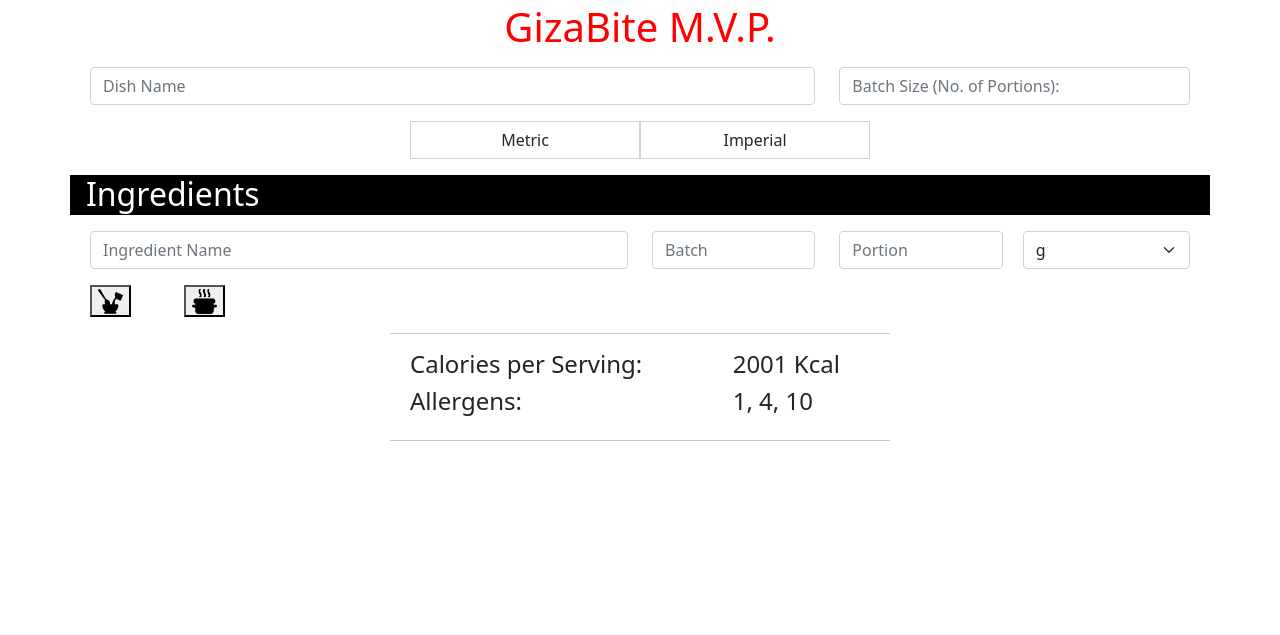
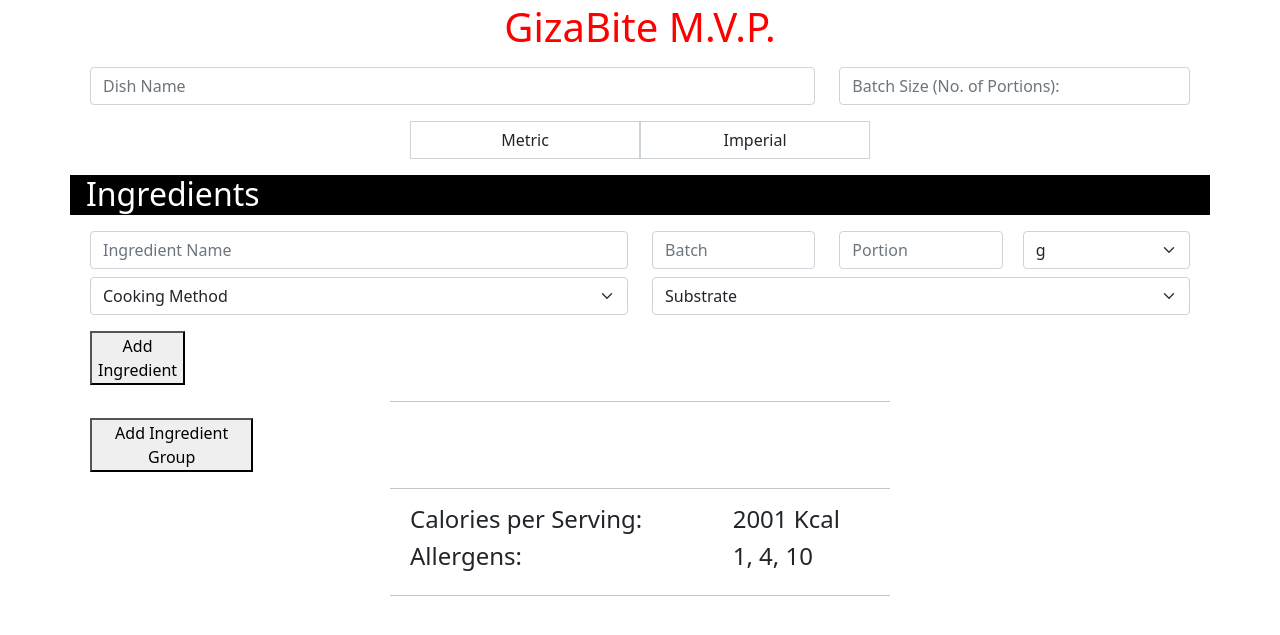
Before and after one commit to CathalDolan/GizaBiteMVP, a Django app: page / in a window 1280 px wide. Shown: the part 69-704 px from the top of the page. Run offline with Django 4.2, Linux system fonts and the light colour scheme.

Commit message:
Initial JS code for adding additional ingredient groups

```diff
--- a/home/static/js/home.js
+++ b/home/static/js/home.js
@@ -2,15 +2,21 @@ window.onload = function() {
     console.log('hi, it works!');
   }
 
+$("button").click(function() {
+    console.log("Button Clicked")
+    console.log(this.id)
+    alert(this.id); // or alert($(this).attr('id'));
+});
+
+var ingredient_id_counter = 1;
+var cooking_method_id_counter = 0;
 var ingredient_group_id_counter = 1;
-var ingredient_id_counter = 1;
-var cooking_method_id_counter = 1;
 
-function add_ingredient(){
-    console.log("Function Fires")
+function add_ingredient(obj){
+    console.log("Add Ingredient Function Fires")
     ingredient_id_counter+=1
-    console.log("Counter: ", ingredient_id_counter)
-    html = `<div class="container" id="add_ingredient_row'+ingredient_id_counter+'">\
+    console.log("Add Ingredient Counter: ", ingredient_id_counter)
+    html = '<div class="container" id="add_ingredient_row'+ingredient_id_counter+'">\
         <div class="row mx-2">\
             <div class="col-md-6 mt-2 col-12">\
                 <input type="text" class="form-control" name="dish_name" placeholder="Ingredient Name" aria-label="IngredientName"></input>\
@@ -29,60 +35,23 @@ function add_ingredient(){
                 </select>\
             </div>\
         </div>\
-    </div>`
+    </div>'
 
-    const cooking_insert = document.getElementById('new_cooking_method_container')
-    if (cooking_insert){
-        add_ingredient_group()
-    } else {
-        console.log("cooking method row No")
-        const form1 = document.getElementById('add_ingredient_container')
-        form1.innerHTML+= html
-    }
-}
+    alert(obj.id);
 
-function add_cooking_method(){
-    console.log("Function 2 Fires")
-    html = `<div class="row mx-2" id="add_cooking_method_row">\
-        <div class="col-md-6 mt-2 col-12">\
-            <select class="form-select" name="cooking_method">\
-                <option value="" disabled selected>Cooking Method</option>\
-                <option value="Boiled">Boiled</option>\
-                <option value="Deep Fried">Deep Fried</option>\
-                <option value="Baked">Baked</option>\
-            </select>\
-        </div>\
-        <div class="col-md-6 mt-2 col-12">\
-            <select class="form-select" name="substrate">\
-                <option value="" disabled selected>Substrate</option>\
-                <option value="Vegetable Oil">Vegetable Oil</option>\
-                <option value="Stock">Stock</option>\
-                <option value="Butter">Butter</option>\
-            </select>\
-        </div>\
-    </div>\
-    <hr class="max_width_500">\
-    <div id="new_add_ingredient_container"></div>\
-    <div id="new_cooking_method_container"></div>`
-    // The 2 divs above need to go elsewhere.
-
-    const cooking_insert = document.getElementById('new_cooking_method_container')
-    if (cooking_insert){
-        const form = document.getElementById('new_cooking_method_container')
+    const form = document.getElementById('add_ingredient_container_1')
     form.innerHTML+= html
-    } else {
-        const form1 = document.getElementById('add_cooking_method_row_1')
-        form1.innerHTML+= html
-    }
 }
 
 function add_ingredient_group(){
     console.log("add_ingredient_group Function Fires")
-    ingredient_id_counter+=1
-    console.log("Counter: ", ingredient_id_counter)
-    html = '<div class="container" id="add_ingredient_container">\
+    ingredient_group_id_counter+=1
+    cooking_method_id_counter+=1
+    console.log("Counter: ", ingredient_group_id_counter)
+    html = '<div id="ingredient_group_'+ingredient_group_id_counter+'">\
+                <div class="container" id="add_ingredient_container_'+ingredient_group_id_counter+'">\
                     <!-- Ingredient Details -->\
-        <div class="row mx-2" id="add_ingredient_row_1">\
+                    <div class="row mx-2" id="add_ingredient_row_'+ingredient_group_id_counter+'">\
                         <div class="col-md-6 mt-3 col-12">\
                             <input type="text" class="form-control" name="dish_name" placeholder="Ingredient Name" aria-label="IngredientName"></input>\
                         </div>\
@@ -102,11 +71,39 @@ function add_ingredient_group(){
                     </div>\
                 </div>\
                 <!-- Cooking Method -->\
-    <div class="container" id="add_cooking_method_row_1"></div>\
-    <div id="post_cooking_method_hr"></div>\
+                <div class="container" id="add_cooking_method_container_'+ingredient_group_id_counter+'">\
+                    <div class="row mx-2" id="add_cooking_method_row_'+ingredient_group_id_counter+'">\
+                        <div class="col-md-6 mt-2 col-12">\
+                            <select class="form-select" name="cooking_method">\
+                                <option value="" disabled selected>Cooking Method</option>\
+                                <option value="Boiled">Boiled</option>\
+                                <option value="Deep Fried">Deep Fried</option>\
+                                <option value="Baked">Baked</option>\
+                            </select>\
+                        </div>\
+                        <div class="col-md-6 mt-2 col-12">\
+                            <select class="form-select" name="substrate">\
+                                <option value="" disabled selected>Substrate</option>\
+                                <option value="Vegetable Oil">Vegetable Oil</option>\
+                                <option value="Stock">Stock</option>\
+                                <option value="Butter">Butter</option>\
+                            </select>\
+                        </div>\
+                    </div>\
+                </div>\
+                <!-- Add Ingredients & Cooking Section -->\
+                <div class="container element-container mx-auto">\
+                    <div class="row mt-3 mb-2 mx-2">\
+                        <div class="col-2 col-md-1 col-css">\
+                        <button id="add_ingredient_button_'+ingredient_group_id_counter+'" type="button" onclick="add_ingredient()">Add Ingredient</button>\
+                        </div>\
+                    </div>\
+                </div>\
+                <hr class="max_width_500">\
             </div>'
 
-    const form = document.getElementById('ingredient_group_2')
-    form.innerHTML+= html
+    const form = document.getElementById("ingredient_group_" + (ingredient_group_id_counter - 1)).insertAdjacentHTML('afterend', html);
+    console.log("ingredient_group_" + (ingredient_group_id_counter - 1))
+    // form.innerHTML+= html
 
 }
--- a/home/templates/home/index.html
+++ b/home/templates/home/index.html
@@ -45,7 +45,7 @@
                     <h2 class="ms-3">Ingredients</h2>
                 </div>
                 <div id="ingredient_group_1">
-                    <div class="container" id="add_ingredient_container">
+                    <div class="container" id="add_ingredient_container_1">
                         <!-- Ingredient Details -->
                         <div class="row mx-2" id="add_ingredient_row_1">
                             <div class="col-md-6 mt-3 col-12">
@@ -67,22 +67,45 @@
                         </div>
                     </div>
                     <!-- Cooking Method -->
-                    <div class="container" id="add_cooking_method_row_1"></div>
-                    <div id="post_cooking_method_hr"></div>
+                    <div class="container" id="add_cooking_method_container_1">
+                        <div class="row mx-2" id="add_cooking_method_row_1">
+                            <div class="col-md-6 mt-2 col-12">
+                                <select class="form-select" name="cooking_method">
+                                    <option value="" disabled selected>Cooking Method</option>
+                                    <option value="Boiled">Boiled</option>
+                                    <option value="Deep Fried">Deep Fried</option>
+                                    <option value="Baked">Baked</option>
+                                </select>
+                            </div>
+                            <div class="col-md-6 mt-2 col-12">
+                                <select class="form-select" name="substrate">
+                                    <option value="" disabled selected>Substrate</option>
+                                    <option value="Vegetable Oil">Vegetable Oil</option>
+                                    <option value="Stock">Stock</option>
+                                    <option value="Butter">Butter</option>
+                                </select>
+                            </div>
+                        </div>
+                    </div>
+                    <!-- Add Ingredients & Cooking Section -->
+                    <div class="container element-container mx-auto">
+                        <div class="row mt-3 mb-2 mx-2">
+                            <div class="col-2 col-md-1 col-css">
+                                <button id="add_ingredient_button_1" type="button" onclick="add_ingredient(this)">Add Ingredient</button>
+                            </div>
+                        </div>
+                    </div>
+                    <hr class="max_width_500">
                 </div>
-                <div id="ingredient_group_2"></div>
             </div>
         </form>
     </div>
 
-    <!-- Add Ingredients & Cooking Section -->
+    <!-- Add New Ingredient Group -->
     <div class="container element-container mx-auto">
         <div class="row mt-3 mb-2 mx-2">
-            <div class="col-2 col-md-1 col-css">
-                <button><img src="{% static 'images/add_ingredient.png' %}" alt="add ingredient icon" class="non-round-icon" height="25px" onclick="add_ingredient()"></button>
-            </div>
             <div class="col-2 col-mb-1 col-css">
-                <button><img src="{% static 'images/cooking_method.png' %}" alt="cooking method icon" class="non-round-icon" height="25px" onclick="add_cooking_method()"></button>
+                <button onclick="add_ingredient_group()">Add Ingredient Group</button>
             </div>
         </div>
     </div>
--- a/templates/allauth/base.html
+++ b/templates/allauth/base.html
@@ -22,6 +22,7 @@
         <!-- Bootstrap Option 2: Separate Popper and Bootstrap JS -->
         <script src="https://cdn.jsdelivr.net/npm/@popperjs/core@2.9.2/dist/umd/popper.min.js" integrity="sha384-IQsoLXl5PILFhosVNubq5LC7Qb9DXgDA9i+tQ8Zj3iwWAwPtgFTxbJ8NT4GN1R8p" crossorigin="anonymous"></script>
         <script src="https://cdn.jsdelivr.net/npm/bootstrap@5.0.2/dist/js/bootstrap.min.js" integrity="sha384-cVKIPhGWiC2Al4u+LWgxfKTRIcfu0JTxR+EQDz/bgldoEyl4H0zUF0QKbrJ0EcQF" crossorigin="anonymous"></script>
+        <script src="https://ajax.googleapis.com/ajax/libs/jquery/3.6.1/jquery.min.js"></script>
         <script src="{% static 'js/home.js' %}"></script>
     {% endblock %}
 
```
Lines whose indentation alone changed are shown as unchanged.
